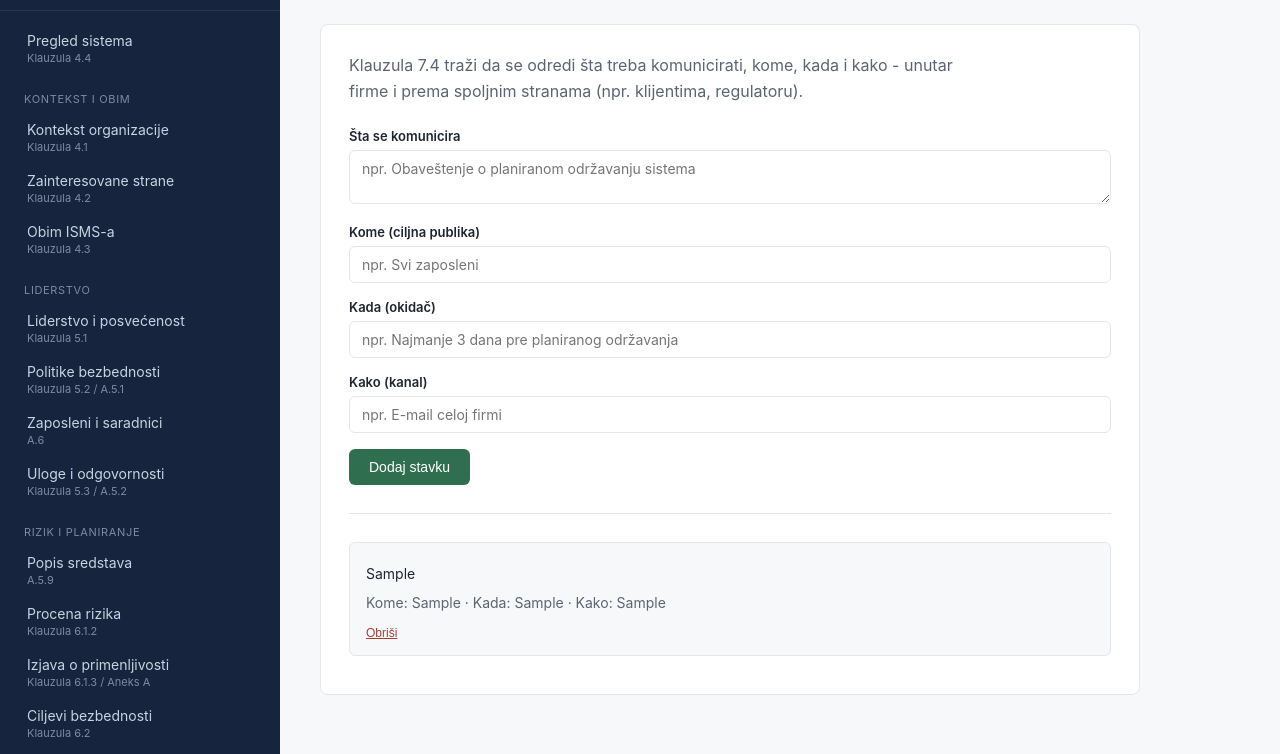
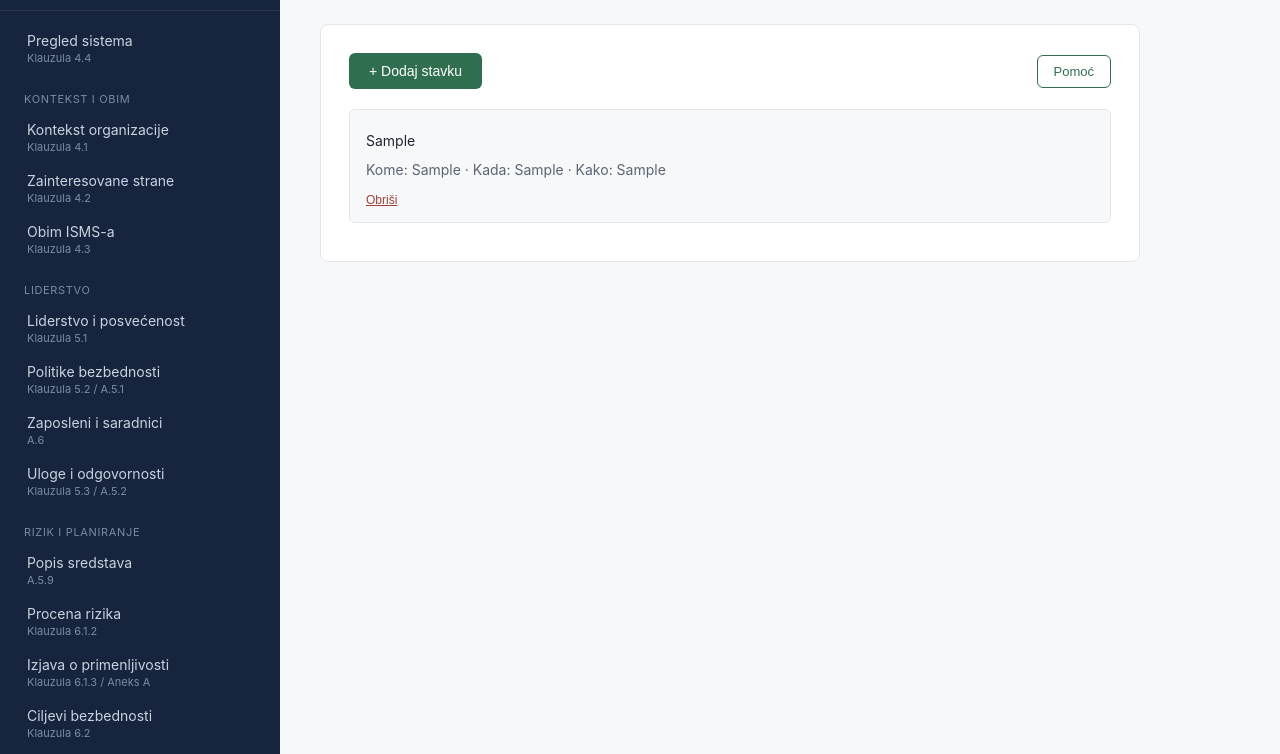
Before and after one commit to alennikolic/InfoSecRelax, a PHP site: page /index.php?page=komunikacija in a window 1280 px wide. Shown: the part 78-832 px from the top of the page. Run offline with PHP 8.4, Linux system fonts and the light colour scheme; data comes from the database, SQL or seed files in the repository; tables that the repository leaves empty hold one stand-in row (values such as "Sample post").

Commit message:
Update komunikacija.php

```diff
--- a/src/modules/komunikacija.php
+++ b/src/modules/komunikacija.php
@@ -7,16 +7,20 @@
  * Najjednostavniji modul do sada - communications_plan nema nijedan FK,
  * samo četiri obavezna tekstualna polja koja odgovaraju na klasična
  * pitanja komunikacionog plana: šta (what_is_communicated), kome
- * (audience), kada (trigger_condition), kako (channel). Prost CRUD,
- * dodaj/prikaži/obriši, bez podele po tipu jer nema ENUM kolonu.
+ * (audience), kada (trigger_condition), kako (channel). Isti obrazac
+ * kao ostali moduli: toolbar sa Pomoć desno, modal za dodavanje i
+ * uređivanje.
  */
 
 declare(strict_types=1);
 
 require __DIR__ . '/../config/database.php';
+require __DIR__ . '/../includes/help-content.php';
 
 $pdo = getDbConnection();
 $organizationId = ensureDefaultOrganization($pdo);
+
+$pageSlug = 'komunikacija';
 
 $errors = [];
 
@@ -60,6 +64,48 @@ if ($_SERVER['REQUEST_METHOD'] === 'POST' && ($_POST['action'] ?? '') === 'add')
     }
 }
 
+// --- Ažuriranje postojeće stavke ---
+if ($_SERVER['REQUEST_METHOD'] === 'POST' && ($_POST['action'] ?? '') === 'update') {
+    $id                 = (int) ($_POST['id'] ?? 0);
+    $whatIsCommunicated = trim($_POST['what_is_communicated'] ?? '');
+    $audience           = trim($_POST['audience'] ?? '');
+    $triggerCondition   = trim($_POST['trigger_condition'] ?? '');
+    $channel            = trim($_POST['channel'] ?? '');
+
+    if ($whatIsCommunicated === '') {
+        $errors[] = 'Šta se komunicira je obavezno.';
+    }
+    if ($audience === '') {
+        $errors[] = 'Kome se komunicira je obavezno.';
+    }
+    if ($triggerCondition === '') {
+        $errors[] = 'Kada se komunicira je obavezno.';
+    }
+    if ($channel === '') {
+        $errors[] = 'Kako se komunicira je obavezno.';
+    }
+
+    if (empty($errors)) {
+        $stmt = $pdo->prepare(
+            'UPDATE communications_plan
+             SET what_is_communicated = :what_is_communicated, audience = :audience,
+                 trigger_condition = :trigger_condition, channel = :channel
+             WHERE id = :id AND organization_id = :org_id'
+        );
+        $stmt->execute([
+            'what_is_communicated' => $whatIsCommunicated,
+            'audience'             => $audience,
+            'trigger_condition'    => $triggerCondition,
+            'channel'              => $channel,
+            'id'                   => $id,
+            'org_id'               => $organizationId,
+        ]);
+
+        header('Location: ?page=komunikacija');
+        exit;
+    }
+}
+
 // --- Brisanje stavke ---
 if ($_SERVER['REQUEST_METHOD'] === 'POST' && ($_POST['action'] ?? '') === 'delete') {
     $id = (int) ($_POST['id'] ?? 0);
@@ -77,12 +123,10 @@ $stmt = $pdo->prepare(
 );
 $stmt->execute(['org_id' => $organizationId]);
 $allCommunications = $stmt->fetchAll();
+
+// --- Učitavanje sadržaja pomoći za ovu stranicu ---
+$helpContent = getHelpContent($pdo, $pageSlug);
 ?>
-
-<p class="module-intro">
-    Klauzula 7.4 traži da se odredi šta treba komunicirati, kome, kada i kako -
-    unutar firme i prema spoljnim stranama (npr. klijentima, regulatoru).
-</p>
 
 <?php if (!empty($errors)): ?>
 <div class="alert alert-error">
@@ -92,33 +136,10 @@ $allCommunications = $stmt->fetchAll();
 </div>
 <?php endif; ?>
 
-<form method="post" class="factor-form">
-    <input type="hidden" name="action" value="add">
-
-    <div class="form-row">
-        <label for="what_is_communicated">Šta se komunicira</label>
-        <textarea name="what_is_communicated" id="what_is_communicated" rows="2" required
-            placeholder="npr. Obaveštenje o planiranom održavanju sistema"></textarea>
-    </div>
-
-    <div class="form-row">
-        <label for="audience">Kome (ciljna publika)</label>
-        <input type="text" name="audience" id="audience" required placeholder="npr. Svi zaposleni">
-    </div>
-
-    <div class="form-row">
-        <label for="trigger_condition">Kada (okidač)</label>
-        <input type="text" name="trigger_condition" id="trigger_condition" required
-            placeholder="npr. Najmanje 3 dana pre planiranog održavanja">
-    </div>
-
-    <div class="form-row">
-        <label for="channel">Kako (kanal)</label>
-        <input type="text" name="channel" id="channel" required placeholder="npr. E-mail celoj firmi">
-    </div>
-
-    <button type="submit" class="btn-primary">Dodaj stavku</button>
-</form>
+<div class="toolbar">
+    <button type="button" class="btn-primary" onclick="openAddCommunicationModal()">+ Dodaj stavku</button>
+    <button type="button" class="btn-secondary" onclick="openHelpModal()">Pomoć</button>
+</div>
 
 <?php if (empty($allCommunications)): ?>
     <p class="empty-state">Još uvek nema unetih stavki komunikacionog plana.</p>
@@ -127,3 +148,88 @@ $allCommunications = $stmt->fetchAll();
         <?php include __DIR__ . '/../includes/communication-card.php'; ?>
     <?php endforeach; ?>
 <?php endif; ?>
+
+<div class="modal-overlay" id="communication-modal-overlay" onclick="closeCommunicationModal()">
+    <div class="modal-box" onclick="event.stopPropagation()">
+        <div class="modal-header">
+            <span class="modal-title" id="communication-modal-title">Dodaj stavku</span>
+            <button type="button" class="modal-close" onclick="closeCommunicationModal()" aria-label="Zatvori">&times;</button>
+        </div>
+
+        <form method="post" id="communication-modal-form">
+            <input type="hidden" name="action" id="communication-modal-action" value="add">
+            <input type="hidden" name="id" id="communication-modal-id" value="">
+
+            <div class="form-row">
+                <label for="modal_what_is_communicated">Šta se komunicira</label>
+                <textarea name="what_is_communicated" id="modal_what_is_communicated" rows="2" required
+                    placeholder="npr. Obaveštenje o planiranom održavanju sistema"></textarea>
+            </div>
+
+            <div class="form-row">
+                <label for="modal_audience">Kome (ciljna publika)</label>
+                <input type="text" name="audience" id="modal_audience" required placeholder="npr. Svi zaposleni">
+            </div>
+
+            <div class="form-row">
+                <label for="modal_trigger_condition">Kada (okidač)</label>
+                <input type="text" name="trigger_condition" id="modal_trigger_condition" required
+                    placeholder="npr. Najmanje 3 dana pre planiranog održavanja">
+            </div>
+
+            <div class="form-row">
+                <label for="modal_channel">Kako (kanal)</label>
+                <input type="text" name="channel" id="modal_channel" required placeholder="npr. E-mail celoj firmi">
+            </div>
+
+            <div class="modal-actions modal-actions-split">
+                <button type="button" class="btn-secondary" onclick="openHelpFromCommunicationModal()">Pomoć</button>
+                <div class="button-group">
+                    <button type="button" class="btn-secondary" onclick="closeCommunicationModal()">Otkaži</button>
+                    <button type="submit" class="btn-primary">Sačuvaj</button>
+                </div>
+            </div>
+        </form>
+    </div>
+</div>
+
+<?php include __DIR__ . '/../includes/help-modal.php'; ?>
+
+<script>
+function openAddCommunicationModal() {
+    document.getElementById('communication-modal-title').textContent = 'Dodaj stavku';
+    document.getElementById('communication-modal-action').value = 'add';
+    document.getElementById('communication-modal-id').value = '';
+    document.getElementById('modal_what_is_communicated').value = '';
+    document.getElementById('modal_audience').value = '';
+    document.getElementById('modal_trigger_condition').value = '';
+    document.getElementById('modal_channel').value = '';
+    document.getElementById('communication-modal-overlay').classList.add('is-open');
+}
+
+function openEditCommunicationModal(item) {
+    document.getElementById('communication-modal-title').textContent = 'Uredi stavku';
+    document.getElementById('communication-modal-action').value = 'update';
+    document.getElementById('communication-modal-id').value = item.id;
+    document.getElementById('modal_what_is_communicated').value = item.what_is_communicated;
+    document.getElementById('modal_audience').value = item.audience;
+    document.getElementById('modal_trigger_condition').value = item.trigger_condition;
+    document.getElementById('modal_channel').value = item.channel;
+    document.getElementById('communication-modal-overlay').classList.add('is-open');
+}
+
+function closeCommunicationModal() {
+    document.getElementById('communication-modal-overlay').classList.remove('is-open');
+}
+
+function openHelpFromCommunicationModal() {
+    closeCommunicationModal();
+    openHelpModal();
+}
+
+document.addEventListener('keydown', function (event) {
+    if (event.key === 'Escape') {
+        closeCommunicationModal();
+    }
+});
+</script>
```
